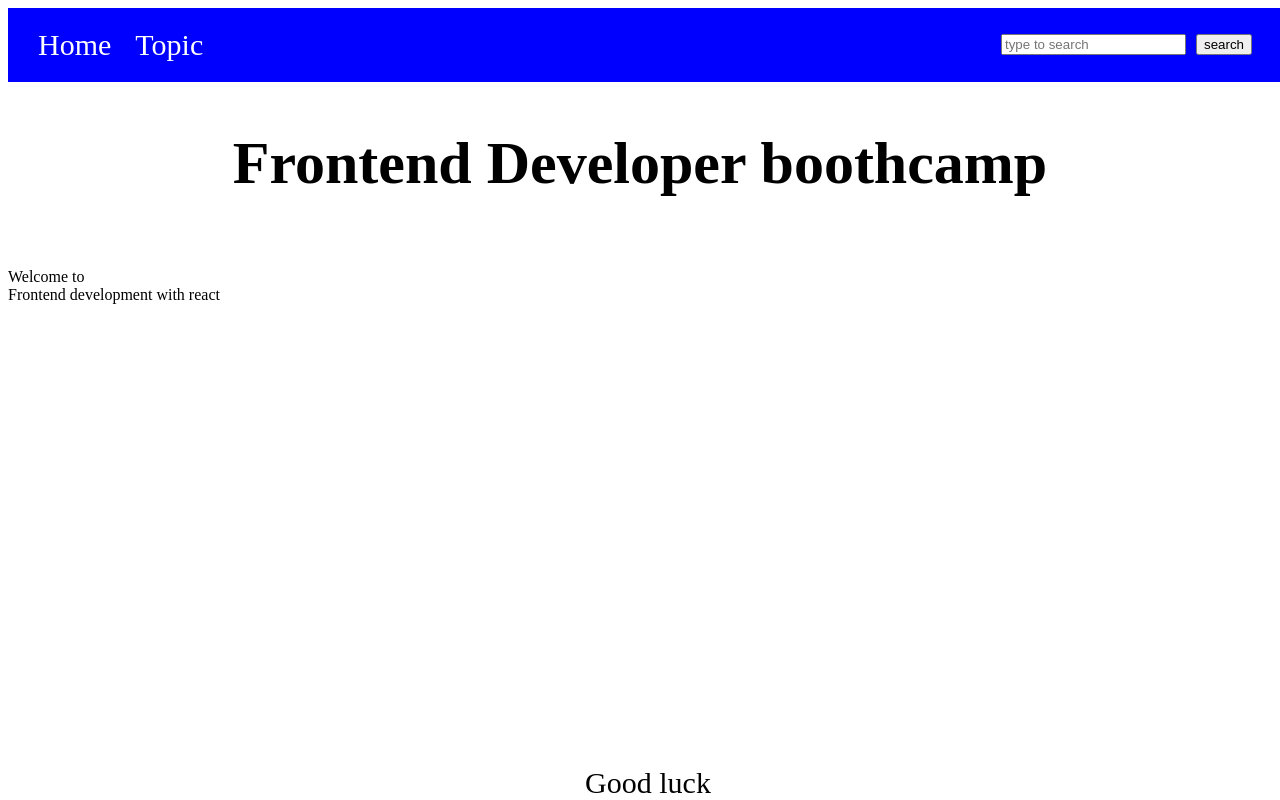
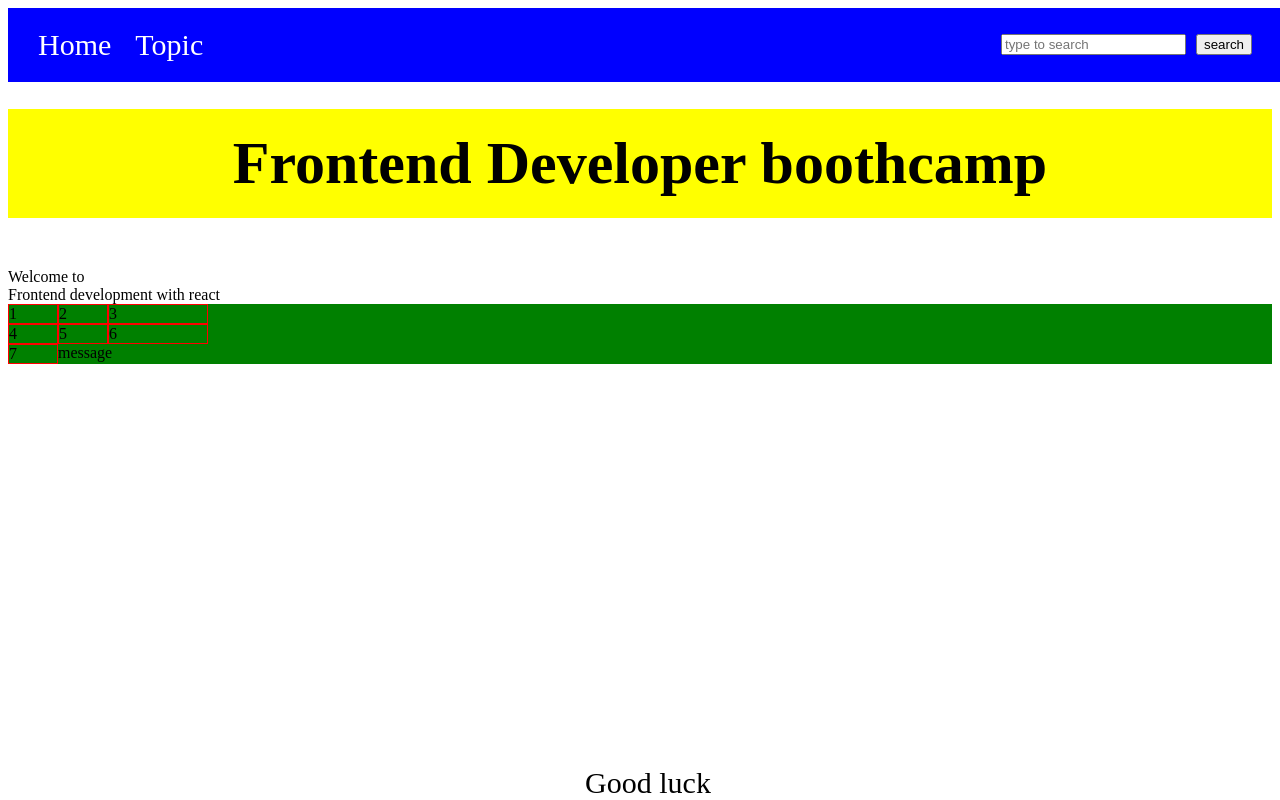
Before and after one commit to 001raju/my-project, a plain HTML site: page index.html in a window 1280 px wide. Shown: the top 800 px of the page. Drawn offline with Linux system fonts and the light colour scheme.

Commit message:
grid display

```diff
--- a/index.css
+++ b/index.css
@@ -33,3 +33,16 @@ footer{
     text-align: right;
     margin-top: -90px;
 }
+
+.grid{
+    display: grid;
+    background-color: green;
+    grid-template-columns: 50px 50px 100px;
+}
+h2{
+    background-color: yellow;
+}
+
+.box{
+    border: 1px red solid;
+}
--- a/index.html
+++ b/index.html
@@ -1,37 +1,41 @@
 <!DOCTYPE html>
 <html lang="en">
   <head>
-    <meta charset="UTF-8">
-    <meta http-equiv="X-UA-Compatible" content="IE=edge">
-    <meta name="viewport" content="width=device-width, initial-scale=1.0">
+    <meta charset="UTF-8" />
+    <meta http-equiv="X-UA-Compatible" content="IE=edge" />
+    <meta name="viewport" content="width=device-width, initial-scale=1.0" />
     <title>Document</title>
-    <link href="index.css" rel='stylesheet'/>
-
-
-
+    <link href="index.css" rel="stylesheet" />
+    <link href="style.css" rel=" stylesheet2" />
   </head>
   <body>
     <div>
       <header>
-
         <nav>
           <a href="index.html">Home</a>
-                <a href=topic.html>Topic</a>
+          <a href="topic.html">Topic</a>
         </nav>
         <div class="searchInput">
-                <input type="text" placeholder="type to search">
+          <input type="text" placeholder="type to search" />
           <button>search</button>
         </div>
-
-
       </header>
     </div>
     <h2>Frontend Developer boothcamp</h2>
-    <div>Welcome to </div>
+    <div>Welcome to</div>
     <div>Frontend development with react</div>
 
-    <footer> Good luck</footer>
+    <div class="grid">
+        <div class="box">1</div>
+        <div class="box">2</div>
+        <div class="box">3</div>
+        <div class="box">4</div>
+        <div class="box">5</div>
+        <div class="box">6</div>
+        <div class="box">7</div>
+        <span>message</span>
+    </div>
 
+    <footer>Good luck</footer>
   </body>
-
 </html>
```
Lines whose indentation alone changed are shown as unchanged.
